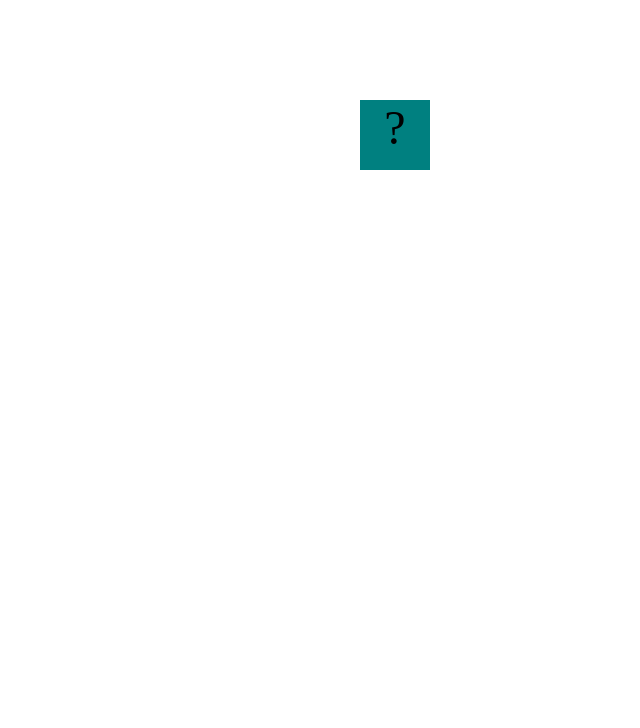
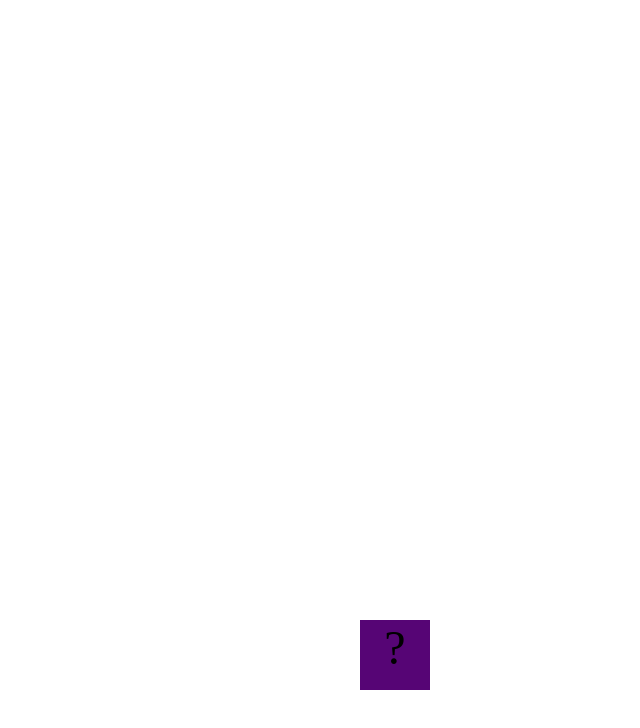
Before and after one commit to jacksonbatuk/jacksonbatuk.github.io, a plain HTML site: page projects/bouncing-box/index.html in a window 1280 px wide. Shown: the whole page, without its empty margins (640-1280 px from the left). Drawn offline with Linux system fonts and the light colour scheme.

Commit message:
just need background

```diff
--- a/projects/bouncing-box/index.html
+++ b/projects/bouncing-box/index.html
@@ -8,7 +8,7 @@
 		.box {
 			width: 70px;
 			height: 70px;
-			background-color: teal;
+			background-color: rgb(86, 5, 117);
 			font-size: 300%;
 			text-align: center;
 			display: block;
@@ -69,31 +69,31 @@
 			var positionX = 0;
 			var positionY = 0;
 			var points = 0;
-			var speedX = 0;
-			var speedY = 0;
-
+			var speedX = 10;
+			var speedY = 10;
+			var boardHeight = jQuery(window).height();
 			/*
 			This Function will be called 20 times/second. Each time it is called,
 			it should move the Box to a new location. If the box drifts off the screen
 			turn it around!
 			*/
 			function update() {
-				positionX = positionX + 10;
-
-				positionY = positionY + 10;
-
-				moveBoxTo(positionX);
-
 				positionX = positionX + speedX;
 
-				if (positionY < 0) {speedY = 5;}
+				positionY = positionY + speedY;
 
-                if (positionY > 910) {speedY = -5;}
+				moveBoxTo(positionX,positionY);
 
-				if (positionX > 1825) {speedX = -20;}
+				if (positionY < 0) {speedY = -speedY;}
 
-				if (positionX < 0) {speedX = 5;}
+                if (positionY > boardHeight) {speedY = -speedY;}
 
+				if (positionX > boardWidth) {speedX = -speedX;}
+
+				if (positionX < 0) {speedX = -speedX;}
+
+				if (points > 99){
+					alert("STOP HITTING ME!!!                                                                            NO MORE GAME FOR YOU!!!") }
 			};
 
 			/*
@@ -105,7 +105,17 @@
 				positionX = 0;
 				points = points + 1;
 				changeBoxText(points);
-				speedX = speedX + 2;
+				if (speedX > 0) {
+					speedX = speedX + 2;
+				} else {
+					speedX = speedX - 2;
+				}
+				if (speedY > 0) {
+					speedY = speedY + 2;
+				} else {
+					speedY = speedY - 2;
+				}
+
 
 			};
 		})();
```
Also changed, not shown: projects/bouncing-box/images/backgroundBox.jpg (added), projects/bouncing-box/images/dvd.png (added).
